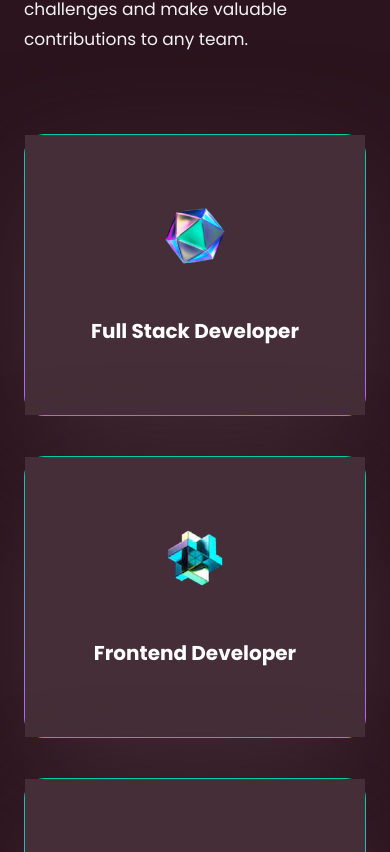
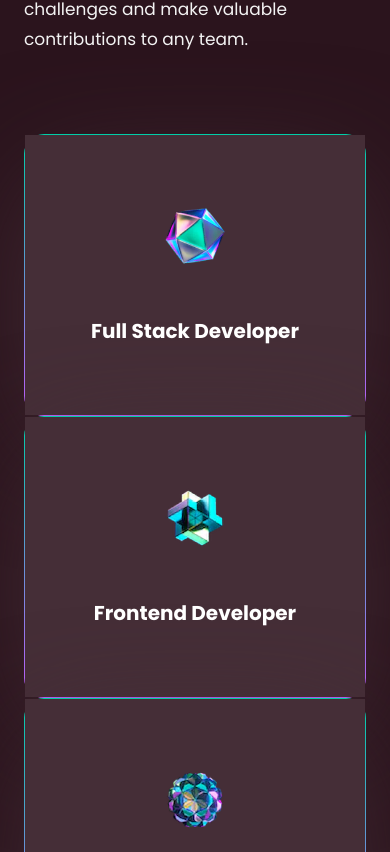
Before and after one commit to Mpartz21/Miguels-Portfolio, a React (Vite) app: page / in a window 390 px wide. Shown: the part 1112-1964 px from the top of the page. Built offline with nearby package versions, Linux system fonts and the light colour scheme.

Commit message:
style change for mobile

```diff
--- a/src/components/About.jsx
+++ b/src/components/About.jsx
@@ -51,7 +51,7 @@ const About = () => {
         {about.map((abouts) => (`${abouts.me}`))}
         </motion.p>
         <div
-          className='mt-20 flex flex-wrap gap-10'
+          className='mt-20 md:flex justify-center gap-12'
         >
           {services.map((service, index) => (
             <ServiceCard key={service.title} index={index} {...service}/>
```
